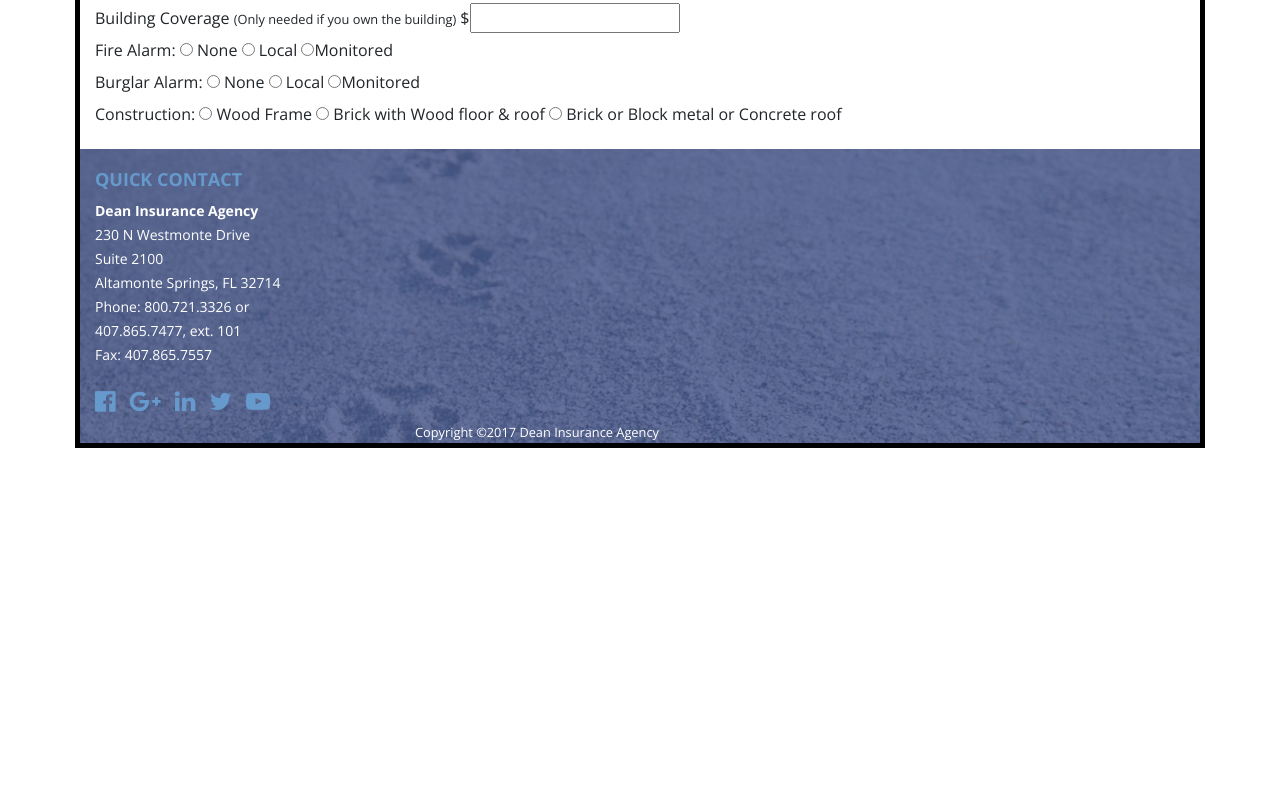
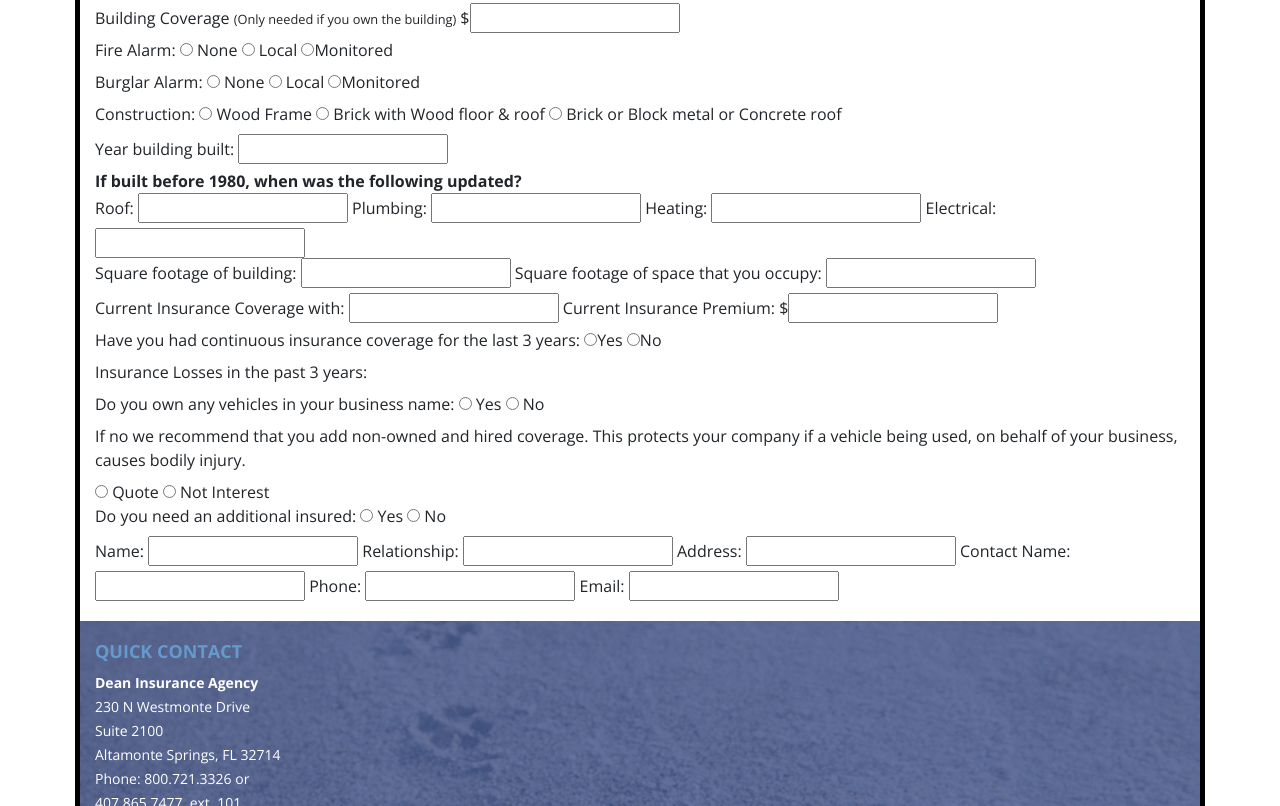
Before and after one commit to jmanock/deanInc, a website: page app/business.html in a window 1280 px wide. Shown: the part 1290-2096 px from the top of the page. Before the commit the page ends 1738 px from the top, so only its background shows below. Drawn offline with nearby package versions, Linux system fonts and the light colour scheme; files that its build step writes are made by us from their sources; a script that the page names is missing.

Commit message:
form done, need to style

```diff
--- a/app/business.html
+++ b/app/business.html
@@ -172,7 +172,7 @@
             Thank you for inquiring about a business owner General Liability &amp; Commercial Property policy. In order to give you a quote, we need the following information:
           </p>
           <label for="businessName">Business Name:</label>
-          <input type="text" name="businessName" value=""> <br>
+          <input type="text" name="businessName"> <br>
 
           <label for="businessEntity">Business Entity:</label>
           Corporation <input type="radio" name="businessEntity" value="Corporation">
@@ -246,29 +246,29 @@
           </select> <br>
 
           <label for="contactName">Contact Name:</label>
-          <input type="text" name="contactName" value=""> <br>
+          <input type="text" name="contactName"> <br>
           <label for="dayPhone">Daytime Phone Number:</label>
-          <input type="number" name="dayPhone" value=""> <br>
+          <input type="number" name="dayPhone"> <br>
           <label for="fax">Fax:</label>
-          <input type="number" name="fax" value=""> <br>
+          <input type="number" name="fax"> <br>
           <label for="email">Email Address:</label>
-          <input type="text" name="email" value=""> <br>
+          <input type="text" name="email"> <br>
           <label for="website">Website:</label>
-          <input type="text" name="website" value=""> <br>
+          <input type="text" name="website"> <br>
           <label for="mailingAddress">Mailing Address:</label>
-          <input type="text" name="mailingAddress" value=""> <br>
+          <input type="text" name="mailingAddress"> <br>
           <label for="physicalAddress">Physical Address:</label>
-          <input type="text" name="physicalAddress" value=""> <br>
+          <input type="text" name="physicalAddress"> <br>
           <label for="businessOperations">Describe your business operations:</label>
           <textarea name="businessOperations" rows="8" cols="80"></textarea>  <br>
           <label for="personalPropertyAmount">Business personal property amount:</label>
-          $<input type="number" name="personalPropertyAmount" value=""> <br>
+          $<input type="number" name="personalPropertyAmount"> <br>
           <small>(Amount it would cost to replace all contents at this location, including signs and computers)</small> <br>
           <label for="ownRent">Do you:</label>
           <input type="radio" name="ownRent" value="Own"> Own
           <input type="radio" name="ownRent" value="Rent"> Rent <br>
           <label for="buildingCoverage">Building Coverage <small>(Only needed if you own the building)</small></label>
-          $<input type="number" name="buildingCoverage" value=""> <br>
+          $<input type="number" name="buildingCoverage"> <br>
           <label for="fireAlarm">Fire Alarm:</label>
           <input type="radio" name="fireAlarm" value="None"> None
           <input type="radio" name="fireAlarm" value="Local"> Local
@@ -281,6 +281,51 @@
           <input type="radio" name="construction" value="Wood"> Wood Frame
           <input type="radio" name="construction" value="Brick"> Brick with Wood floor &amp; roof
           <input type="radio" name="construction" value="Block"> Brick or Block metal or Concrete roof <br>
+          <label for="yearBuilt">Year building built:</label>
+          <input type="number" name="yearBuilt"> <br>
+          <b>If built before 1980, when was the following updated?</b> <br>
+          <label for="roof">Roof:</label>
+          <input type="number" name="roof">
+          <label for="plumbing">Plumbing:</label>
+          <input type="number" name="plumbing">
+          <label for="heating">Heating:</label>
+          <input type="number" name="heating">
+          <label for="electrical">Electrical:</label>
+          <input type="number" name="electrical"> <br>
+          <label for="squareFootageBuilding">Square footage of building:</label>
+          <input type="number" name="squareFootageBuilding">
+          <label for="squareFootageSpace">Square footage of space that you occupy:</label>
+          <input type="number" name="squareFootageSpace"> <br>
+          <label for="currentInsurance">Current Insurance Coverage with:</label>
+          <input type="text" name="currentInsurance">
+          <label for="insurancePremium">Current Insurance Premium:</label>
+          $<input type="number" name="insurancePremium"><br>
+          <label for="continuousCoverage">Have you had continuous insurance coverage for the last 3 years:</label>
+          <input type="radio" name="continuousCoverage" value="Yes">Yes
+          <input type="radio" name="continuousCoverage" value="No">No <br>
+          <label for="insuranceLosses">Insurance Losses in the past 3 years:</label>
+          <textarea name="insuranceLosses" rows="8" cols="80"></textarea> <br>
+          <label for="vehicles">Do you own any vehicles in your business name:</label>
+          <input type="radio" name="vehicles" value="Yes"> Yes
+          <input type="radio" name="vehicles" value="No"> No <br>
+          <label for="nonOwned">If no we recommend that you add non-owned and hired coverage. This protects your company if a vehicle being used, on behalf of your business, causes bodily injury.</label>
+          <input type="radio" name="nonOwned" value="Quote"> Quote
+          <input type="radio" name="nonOwned" value="NotInterest"> Not Interest <br>
+          <label for="additionalInsured">Do you need an additional insured:</label>
+          <input type="radio" name="additionalInsured" value="Yes"> Yes
+          <input type="radio" name="additionInsured" value="No"> No <br>
+          <label for="otherName">Name:</label>
+          <input type="text" name="otherName">
+          <label for="relationship">Relationship:</label>
+          <input type="text" name="relationship">
+          <label for="address">Address:</label>
+          <input type="text" name="address">
+          <label for="contactName">Contact Name:</label>
+          <input type="text" name="contactName">
+          <label for="otherPhone">Phone:</label>
+          <input type="number" name="otherPhone">
+          <label for="otherEmail">Email:</label>
+          <input type="email" name="otherEmail">
         </section>
 
       </form>
```
